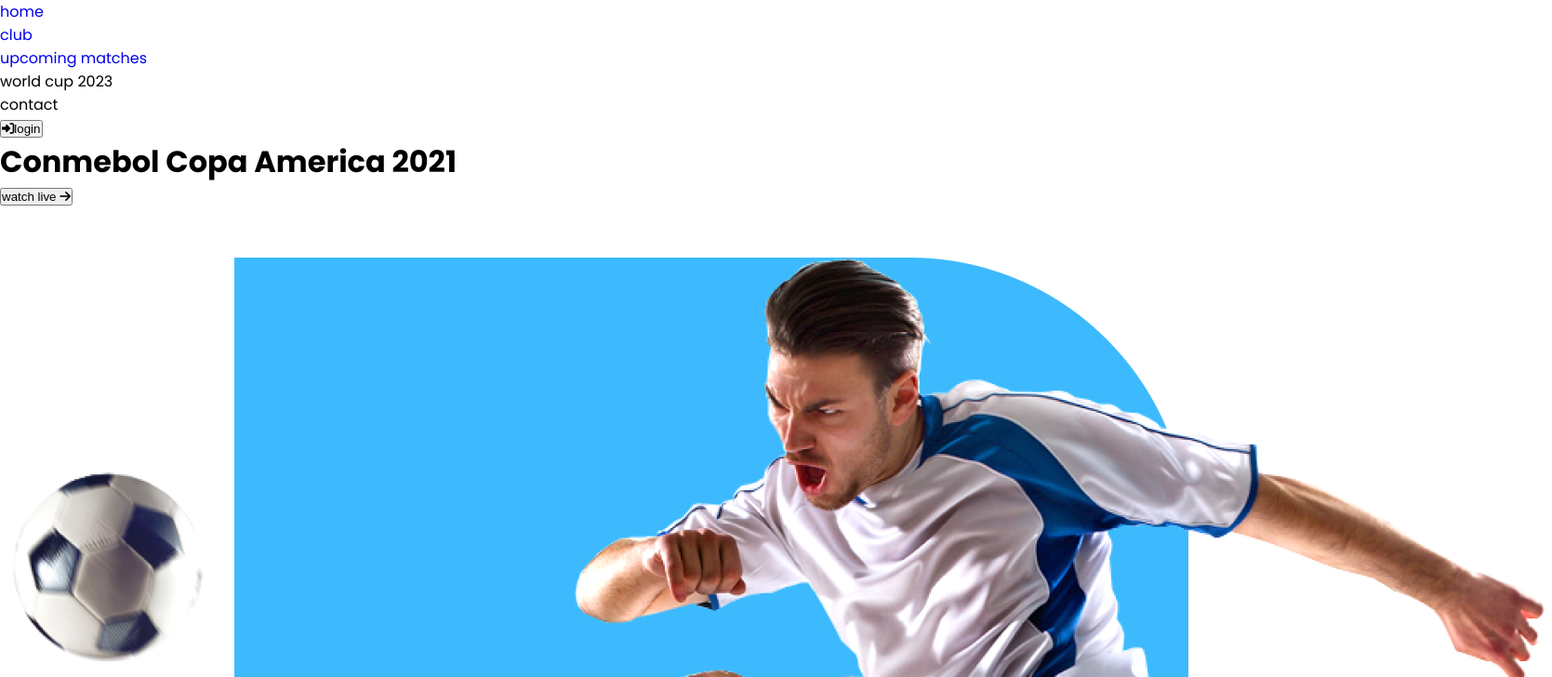
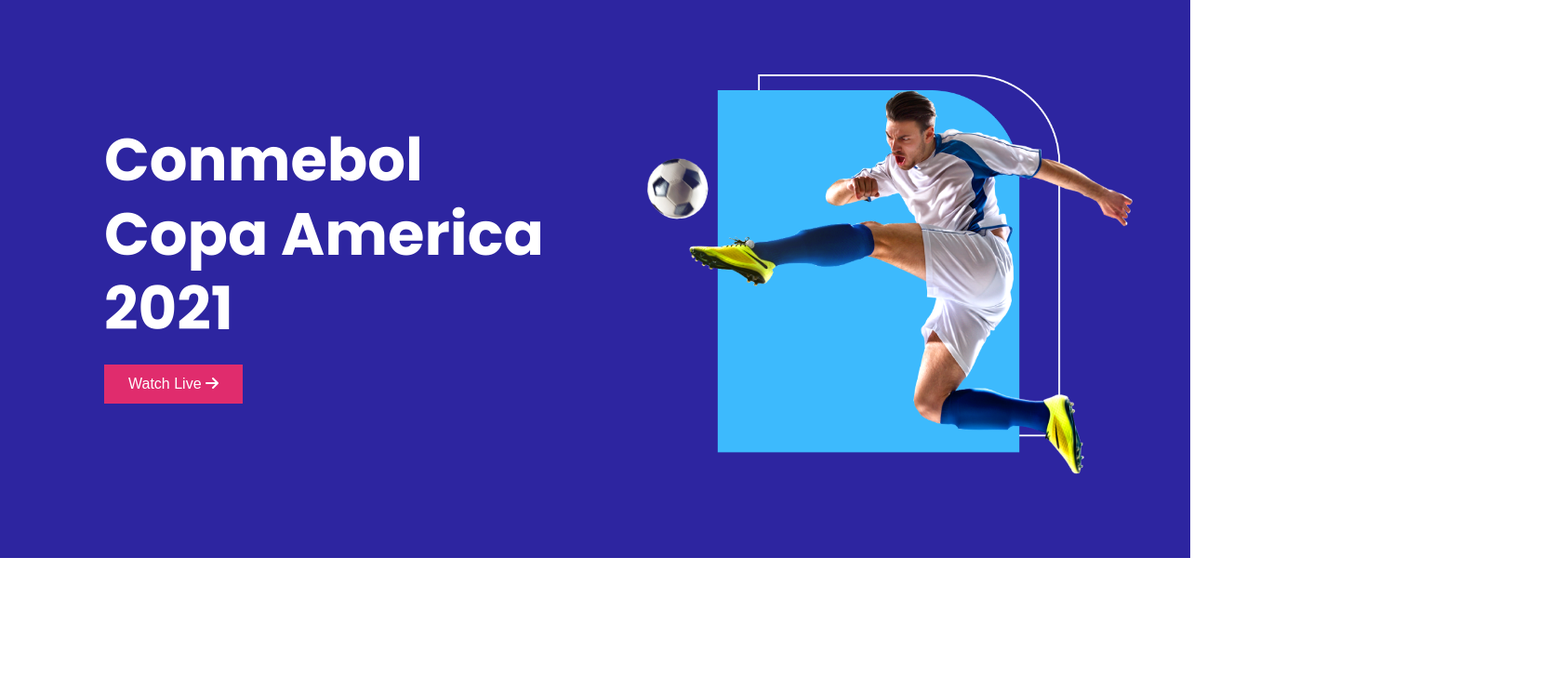
Before and after one commit to tawhidib/hero-footaball-assignment2, a plain HTML site: page index.html in a window 1280 px wide. Shown: the top 728 px of the page at 93% size, 1669 px wide, since content can reach past the window. Drawn offline with Linux system fonts and the light colour scheme.

Commit message:
header area done

```diff
--- a/css/style.css
+++ b/css/style.css
@@ -9,3 +9,50 @@
 body {
 	font-family: "Poppins", sans-serif;
 }
+.container {
+	max-width: 1160px;
+	margin: auto;
+}
+
+.btn {
+	border: 2px solid transparent;
+	padding: 10px 24px;
+	background-color: #e02c6d;
+	color: #ffffff;
+	font-size: 16px;
+	cursor: pointer;
+	text-transform: capitalize;
+}
+
+/* ****************************
+Header area styling start from here
+* *****************************/
+.header-area {
+	padding: 40px 0;
+	background-color: #2d25a0;
+}
+.header-content {
+	display: flex;
+	margin: 40px 0;
+}
+
+.header-content .title-area {
+	flex: 1;
+	padding: 52px;
+}
+.header-content .title-area h1 {
+	font-size: 64px;
+	line-height: 80px;
+	color: #ffffff;
+	margin-bottom: 20px;
+}
+
+.header-content .banner-area {
+	flex: 1;
+}
+.header-content .banner-area img {
+	width: 100%;
+}
+/* ****************************
+Header area styling start from here
+* *****************************/
--- a/index.html
+++ b/index.html
@@ -28,24 +28,6 @@
 		<!--*** Header area start form here *** -->
 		<header class="header-area">
 			<div class="container">
-				<menu class="nav-area">
-					<div class="menu-area">
-						<nav>
-							<ul>
-								<li><a href="#">home</a></li>
-								<li><a href="#">club</a></li>
-								<li><a href="#">upcoming matches</a></li>
-								<li><a href="#"></a>world cup 2023</li>
-								<li><a href="#"></a>contact</li>
-							</ul>
-						</nav>
-					</div>
-					<div class="login-area">
-						<button class="btn">
-							<i class="fas fa-sign-in-alt"></i>login
-						</button>
-					</div>
-				</menu>
 				<div class="header-content">
 					<div class="title-area">
 						<h1>Conmebol Copa America 2021</h1>
```
